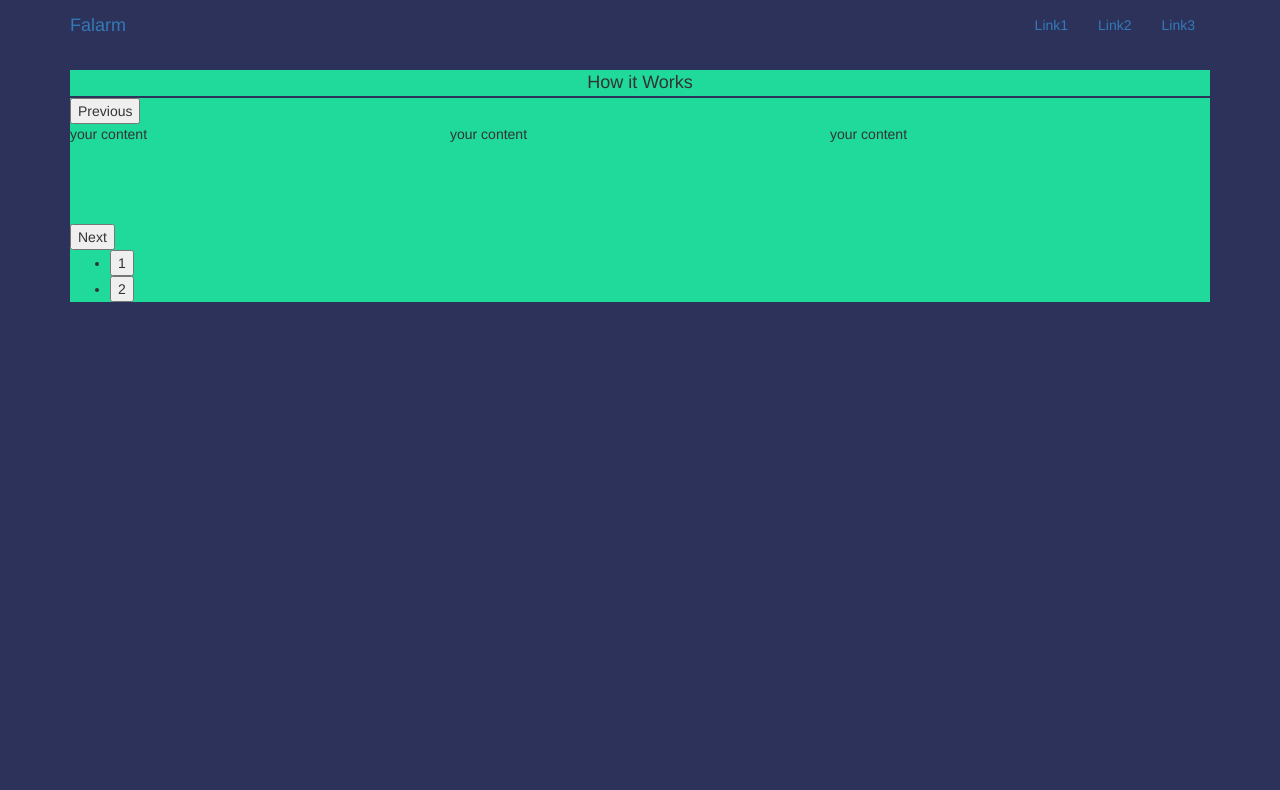
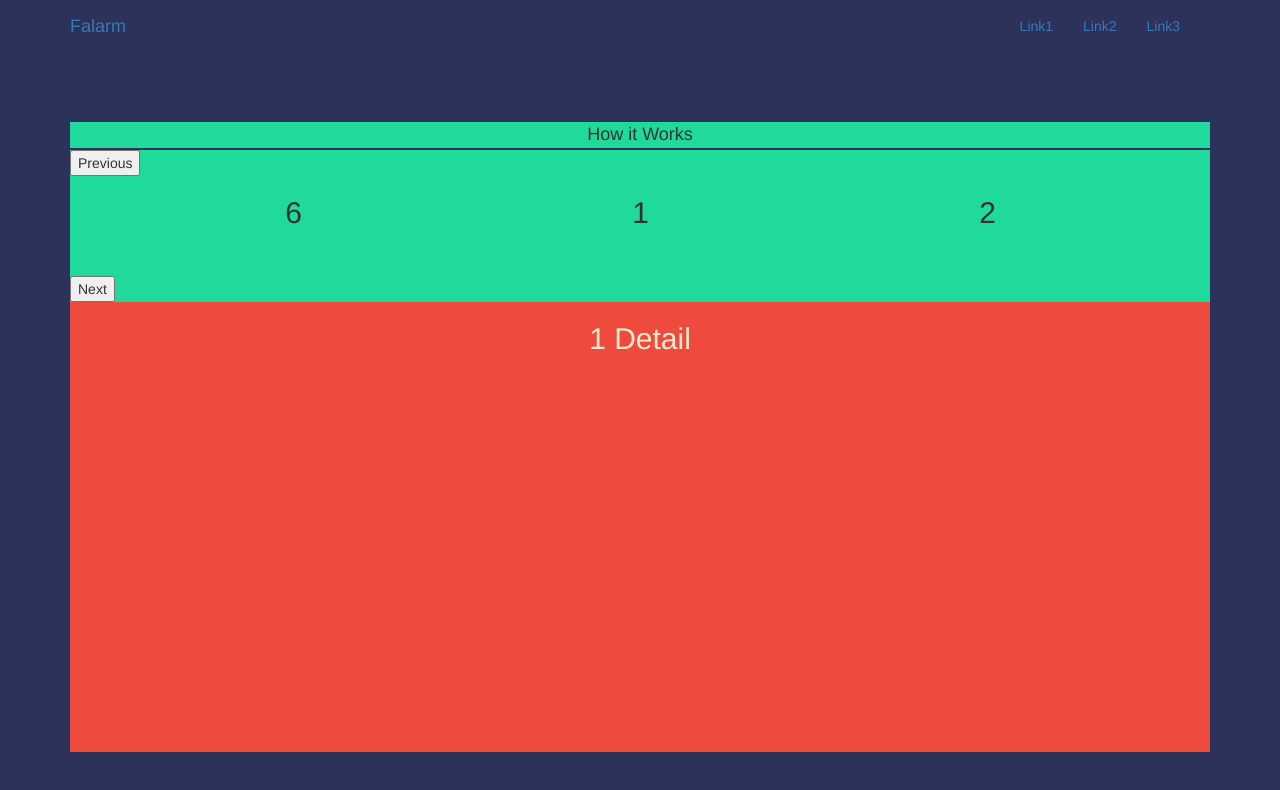
Before and after one commit to vrali/falarm, a website: page src/index.html in a window 1280 px wide. Drawn offline with nearby package versions, Linux system fonts and the light colour scheme.

Commit message:
carousel sync

```diff
--- a/src/css/site.css
+++ b/src/css/site.css
@@ -16,7 +16,22 @@ body {
 }
 .carousel-item {
   background-color: #ee4b3e;
-  width: 60px;
   height: 150px;
   color: #f5eacd;
 }
+.options-carousel h2 {
+  text-align: center;
+}
+
+.option-detailed {
+  background-color: #1fda9a;
+  height: auto;
+}
+.detailed-item {
+  background-color: #ee4b3e;
+  height: 450px;
+  color: #f5eacd;
+}
+.option-detailed h2 {
+  text-align: center;
+}
--- a/src/index.html
+++ b/src/index.html
@@ -7,7 +7,7 @@
 </head>
 <body ng-app="meApp" >
 
-<nav class="navbar navbar-fixed-top">
+<nav class="navbar">
         <div class="container">
             <div class="navbar-header">
                 <button type="button" class="navbar-toggle" data-toggle="collapse" data-target=".navbar-collapse">
@@ -29,19 +29,26 @@
     <div class="container" style ="height: 100px;margin-top:50px">
     	<div class="seperator"> How it Works</div>
     <div class="options-carousel">
-    	 <div>your content</div>
-  <div>your content</div>
-  <div>your content</div>
-    	 <div>your content</div>
-  <div>your content</div>
-  <div>your content</div>
+    	 <div index=0><h2>1</h2></div>
+         <div index=1><h2>2</h2></div>
+         <div index=2><h2>3</h2></div>
+         <div index=3><h2>4</h2></div>
+         <div index=4><h2>5</h2></div>
+         <div index=5><h2>6</h2></div>
     </div>
+    <div class="option-detailed">
+         <div class="detailed-item" index=0><h2>1 Detail</h2></div>
+         <div class="detailed-item" index=1><h2>2 Detail</h2></div>
+         <div class="detailed-item" index=2><h2>3 Detail</h2></div>
+         <div class="detailed-item" index=3><h2>4 Detail</h2></div>
+         <div class="detailed-item" index=4><h2>5 Detail</h2></div>
+         <div class="detailed-item" index=5><h2>6 Detail</h2></div>
     </div>
-    <script type="text/javascript" src="lib/jquery/jquery.js"></script>
+</div>
+<script type="text/javascript" src="lib/jquery/jquery.js"></script>
 <script type="text/javascript" src="lib/slick-carousel/slick.min.js"></script>
 <script type="text/javascript" src="js/slickstarter.js"></script>
 <script type="text/javascript" src="lib/angular/angular.js"></script>
 <script type="text/javascript" src ="app/app.js"></script>
-
 </body>
 </html>
--- a/src/js/slickstarter.js
+++ b/src/js/slickstarter.js
@@ -1,35 +1,18 @@
 
 $(document).ready(function(){
 	$('.options-carousel').slick({
-	  dots: true,
-  infinite: false,
   speed: 300,
   slidesToShow: 3,
-  slidesToScroll: 3,
-  responsive: [
-    {
-      breakpoint: 1024,
-      settings: {
-        slidesToShow: 3,
-        slidesToScroll: 3,
-        infinite: true,
-        dots: true
-      }
-    },
-    {
-      breakpoint: 600,
-      settings: {
-        slidesToShow: 2,
-        slidesToScroll: 2
-      }
-    },
-    {
-      breakpoint: 480,
-      settings: {
-        slidesToShow: 1,
-        slidesToScroll: 1
-      }
-    }
-  ]
+  slidesToScroll: 1,
+  centerMode: true,
+  asNavFor: '.option-detailed',
+  focusOnSelect : true,
 	});
+ $('.option-detailed').slick({
+    slidesToShow: 1,
+    slidesToScroll: 1,
+    arrows: false,
+    fade: true,
+    asNavFor: '.options-carousel'
+ });
 });
```
